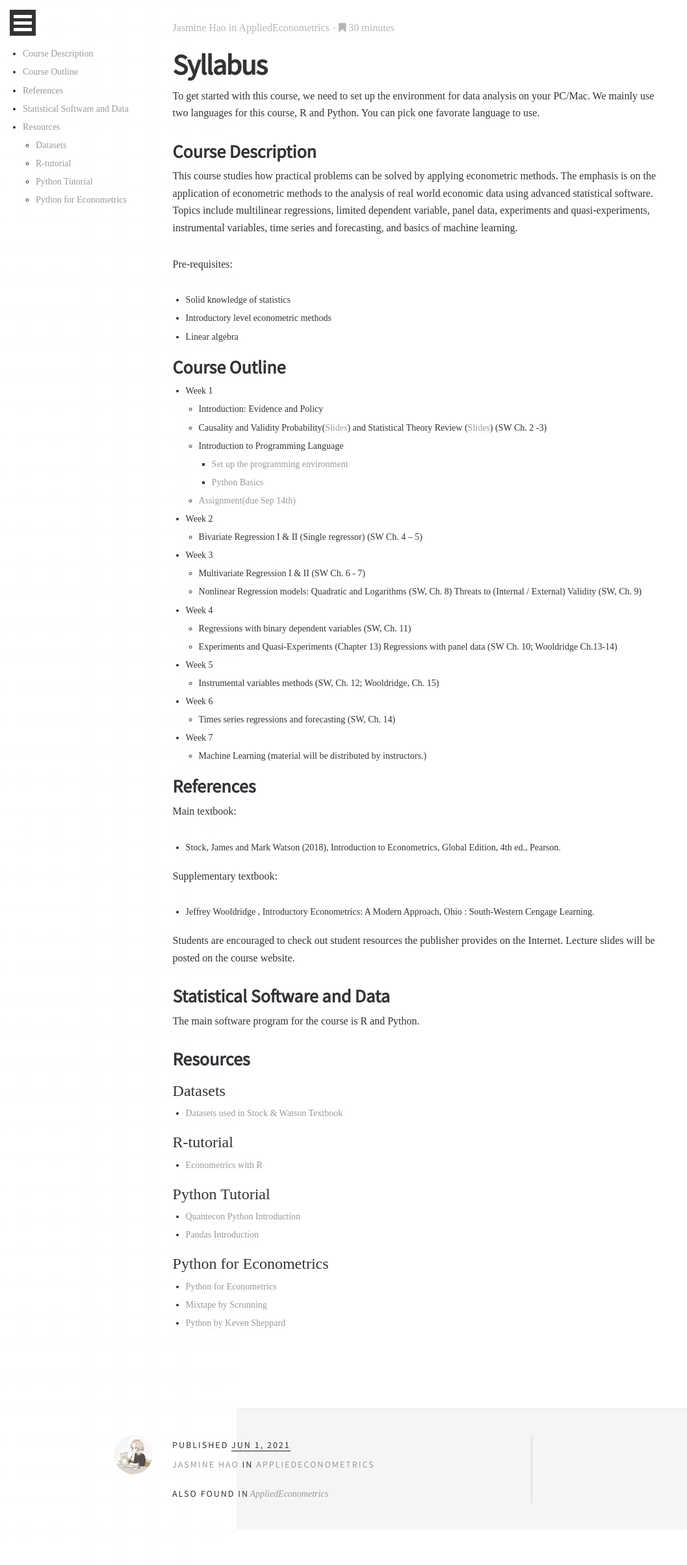
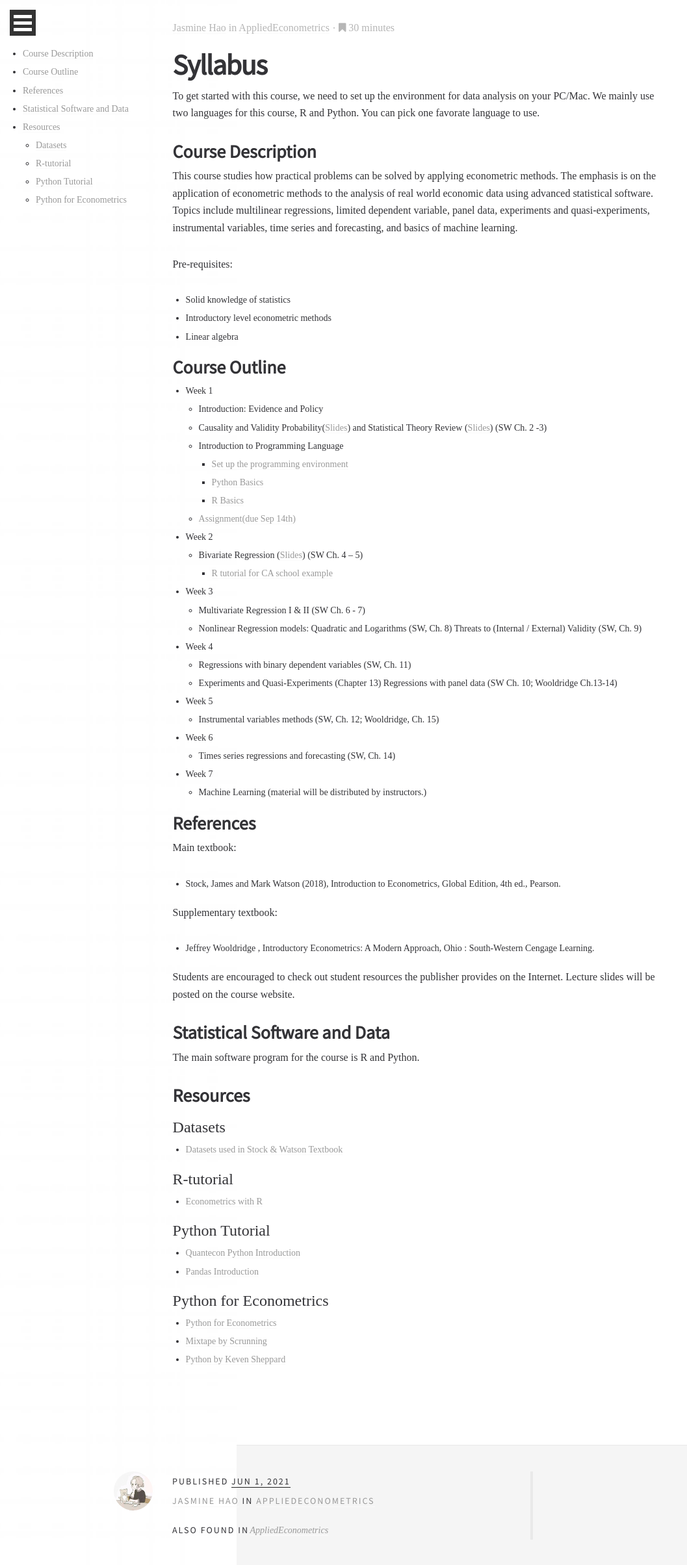
Before and after one commit to HKU-applied-econ/AppliedEcon2021.github.io, a Jekyll site: the page built from _posts/2021-09-11-week1-0.md, in a window 1280 px wide. Shown: the whole page at 65% size, without its empty margins (0-1057 px from the left). Built offline with Jekyll 4.4.1, drawn with Linux system fonts in a browser that asks for light colours.

Commit message:
Update 2021-09-11-week1-0.md

```diff
--- a/_posts/2021-09-11-week1-0.md
+++ b/_posts/2021-09-11-week1-0.md
@@ -41,9 +41,11 @@ Pre-requisites:
    * Introduction to Programming Language
       * [Set up the programming environment](week1-1)
       * [Python Basics](week1-2)
+      * [R Basics](https://www.econometrics-with-r.org/1-2-a-very-short-introduction-to-r-and-rstudio.html)
    * [Assignment(due Sep 14th)](ECON6001/W1_assignment.pdf)
 * Week 2
-   * Bivariate Regression I & II (Single regressor) (SW Ch. 4 – 5)
+   * Bivariate Regression ([Slides](../ECON6001/3_Regression.pdf)) (SW Ch. 4 – 5)
+     * [R tutorial for CA school example](https://www.econometrics-with-r.org/4-2-estimating-the-coefficients-of-the-linear-regression-model.html)
 * Week 3
    * Multivariate Regression I & II (SW Ch. 6 - 7)
    * Nonlinear Regression models: Quadratic and Logarithms (SW, Ch. 8) Threats to (Internal / External) Validity (SW, Ch. 9)
```
